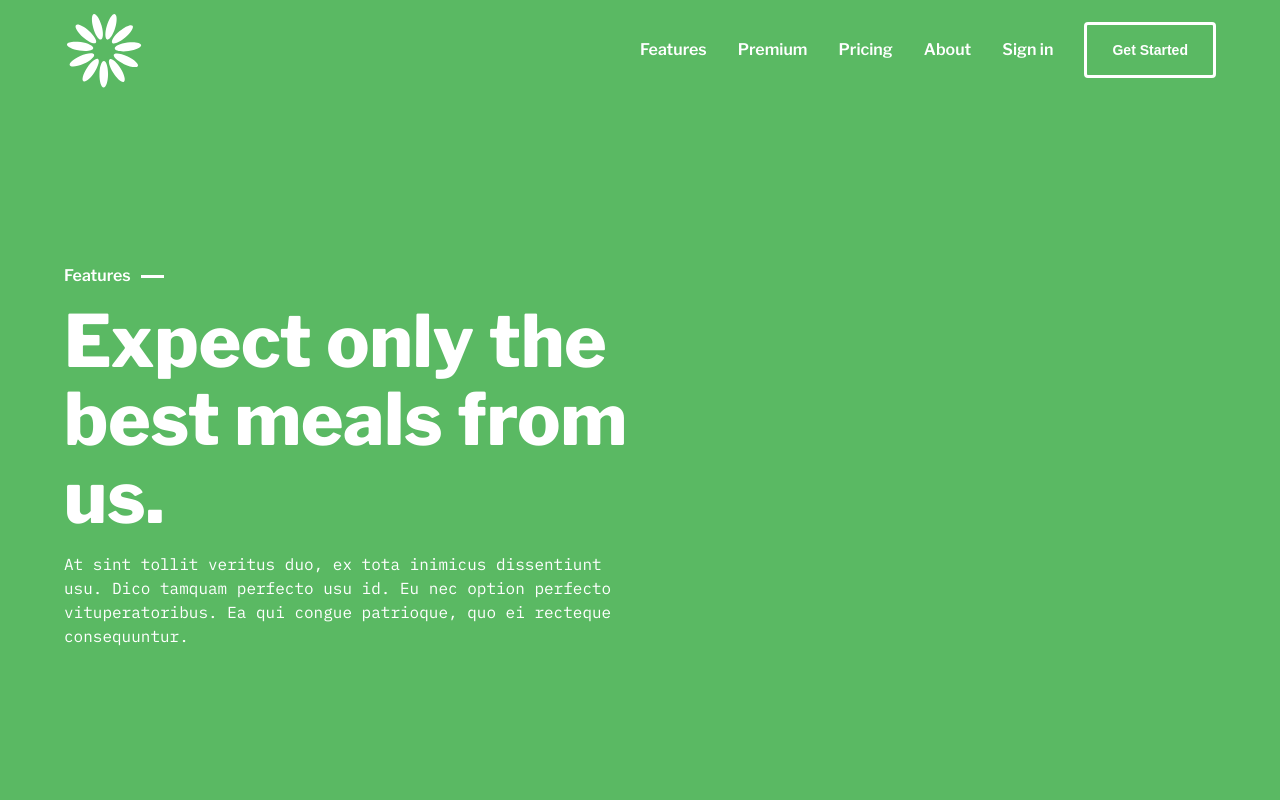
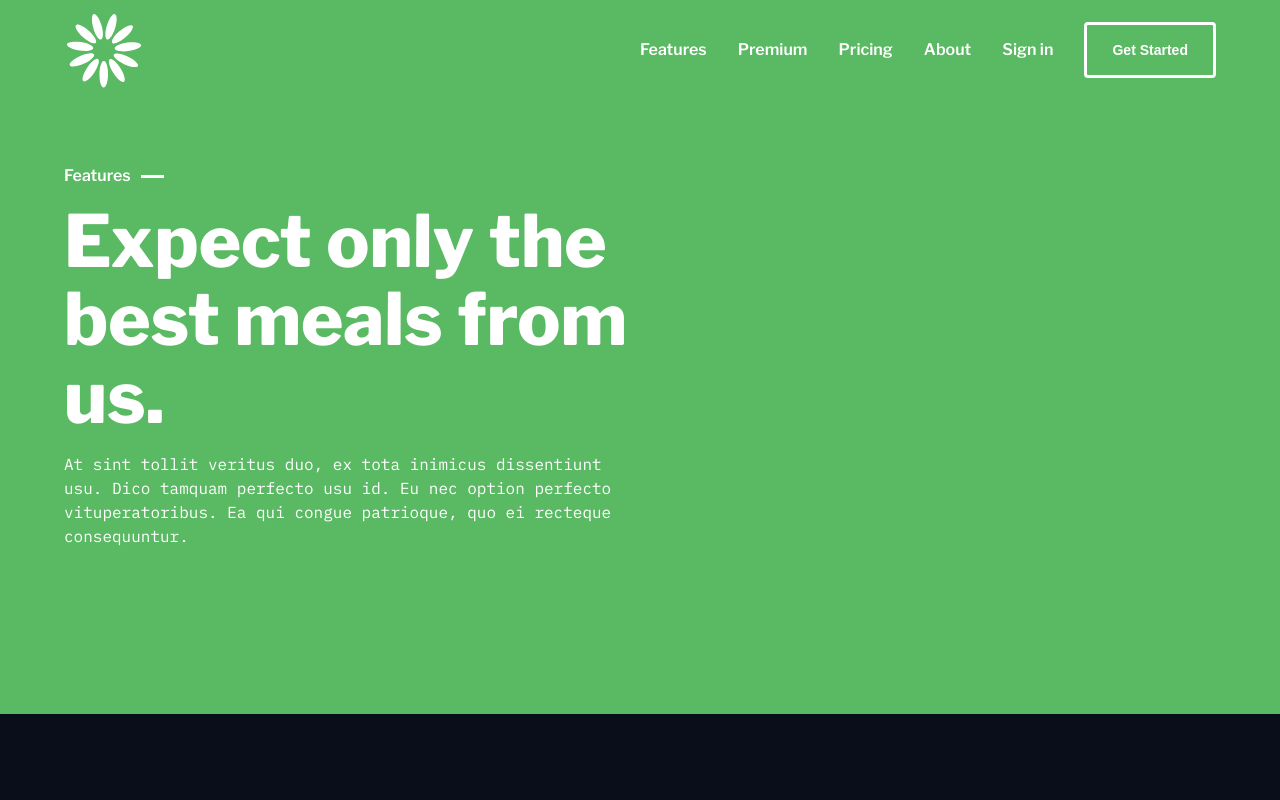
Before and after one commit to cey-t/catering-website, a React (Create React App) app: page /features in a window 1280 px wide. Shown: the top 800 px of the page. Built offline with nearby package versions, Linux system fonts and the light colour scheme.

Commit message:
layout updated

```diff
--- a/src/components/Layout/NavBar/NavBar.module.scss
+++ b/src/components/Layout/NavBar/NavBar.module.scss
@@ -2,7 +2,6 @@
   display: flex;
   flex-direction: column;
   width: 100%;
-  background-color: #5ab963;
 
   .navBarContainer {
     display: flex;
--- a/src/pages/Features/Features.module.scss
+++ b/src/pages/Features/Features.module.scss
@@ -1,3 +1,4 @@
 .featurePage {
   width: 100%;
+  margin-top: -100px;
 }
```
